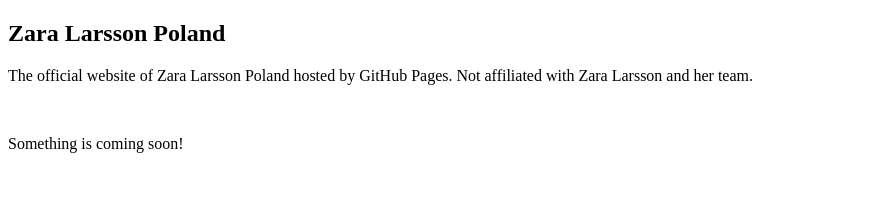
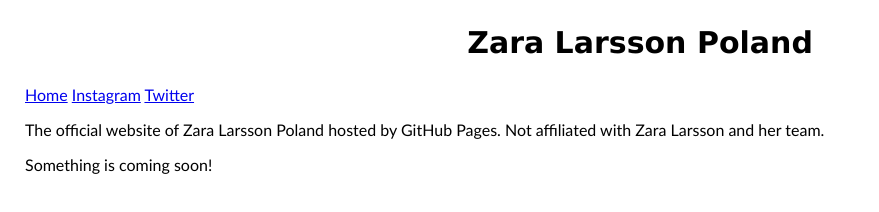
Before and after one commit to Zara-Larsson-Poland/zara-larsson-poland.github.io, a plain HTML site: page index.html in a window 1280 px wide. Shown: the whole page, without its empty margins (0-879 px from the left). Drawn offline with Linux system fonts and the light colour scheme.

Commit message:
Update index.html

```diff
--- a/index.html
+++ b/index.html
@@ -4,8 +4,29 @@
   <title>Zara Larsson Poland</title>
 </head>
 <body>
-  <h2>Zara Larsson Poland</h2>
-  <p>The official website of Zara Larsson Poland hosted by GitHub Pages. Not affiliated with Zara Larsson and her team.</p><br />
-  <p>Something is coming soon!</p>
+	<header>
+    <h2>Zara Larsson Poland</h2>
+    <div id="navbar">
+    	<a href="index.html">Home</a>
+      <a href="instagram.com/zlpoland">Instagram</a>
+	    <a href="twitter.com/zlpoland">Twitter</a>
+  	</div>
+    <p>The official website of Zara Larsson Poland hosted by GitHub Pages. Not affiliated with Zara Larsson and her team.</p>
+  </header>
+  <footer>
+    <p>Something is coming soon!</p>
+  </footer>
 </body>
+<style>
+  body {
+    font-family: Calibri;
+    margin: 25px;
+  }
+
+  h2 {
+    font-family: Verdana;
+    text-align: center;
+    font-size: 30px;
+  }
+</style>
 </html>
```
